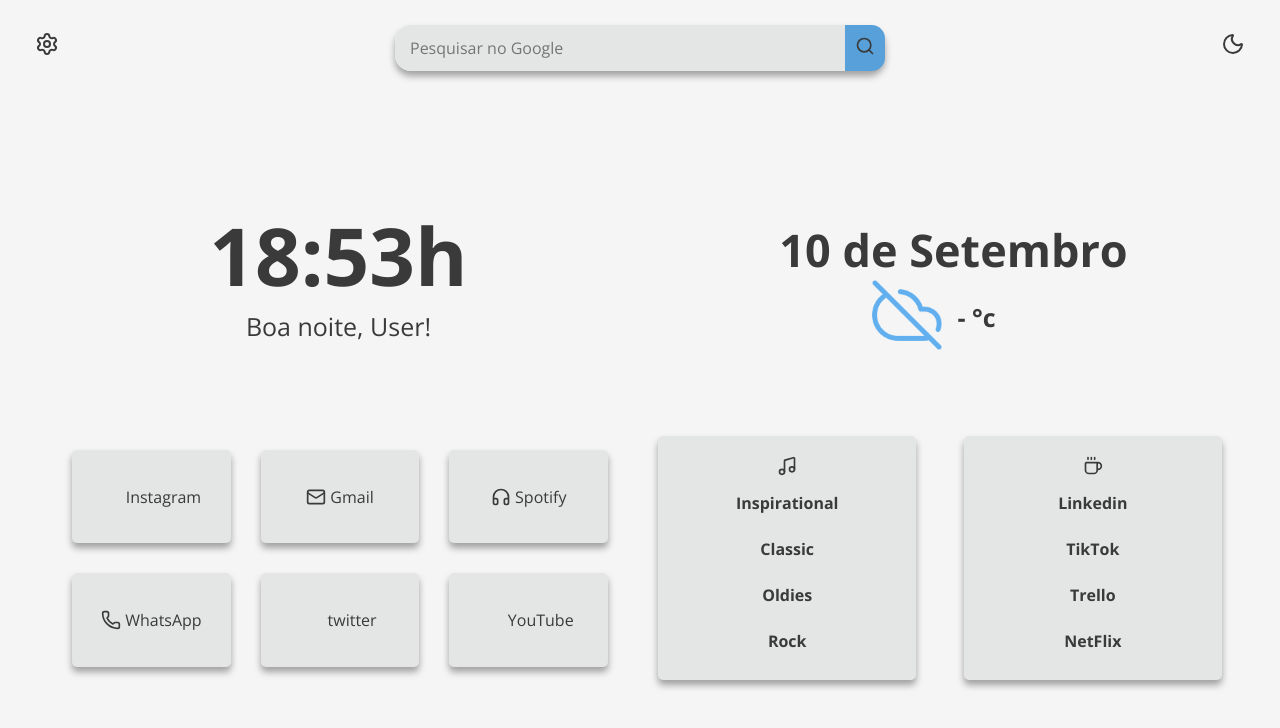
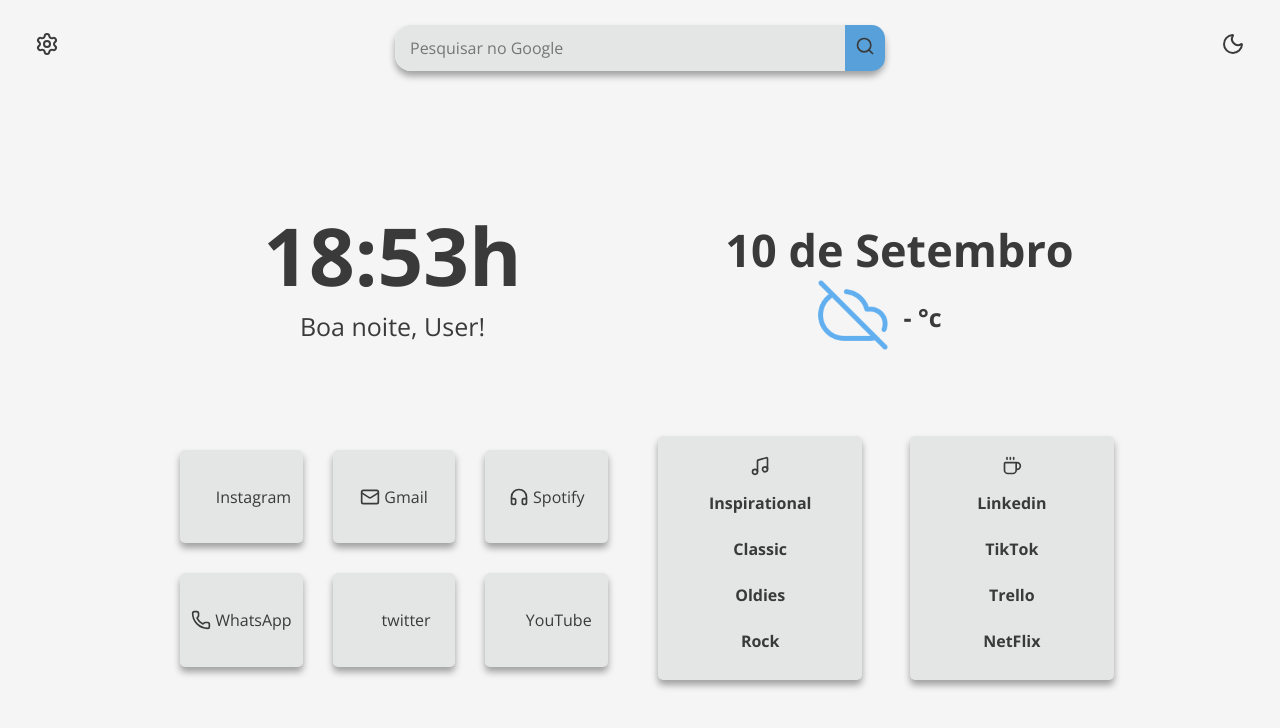
Before and after one commit to Vanortton/Bento, a website: page index.html in a window 1280 px wide. Drawn offline with nearby package versions, Linux system fonts and the light colour scheme.

Commit message:
🚀 update

```diff
--- a/app.css
+++ b/app.css
@@ -181,6 +181,7 @@
     border-radius: 16px 0px 0px 16px;
     width: 450px;
     font-size: 1rem;
+    max-width: 65vw;
 }
 
 .search-btn {
@@ -192,7 +193,8 @@
 }
 
 .container {
-  width: 95vw;
+    width: 1000px;
+    max-width: 95vw;
     height: 100%;
     display: grid;
     grid-template-columns: repeat(4, 1fr);
```
Lines whose indentation alone changed are shown as unchanged.
